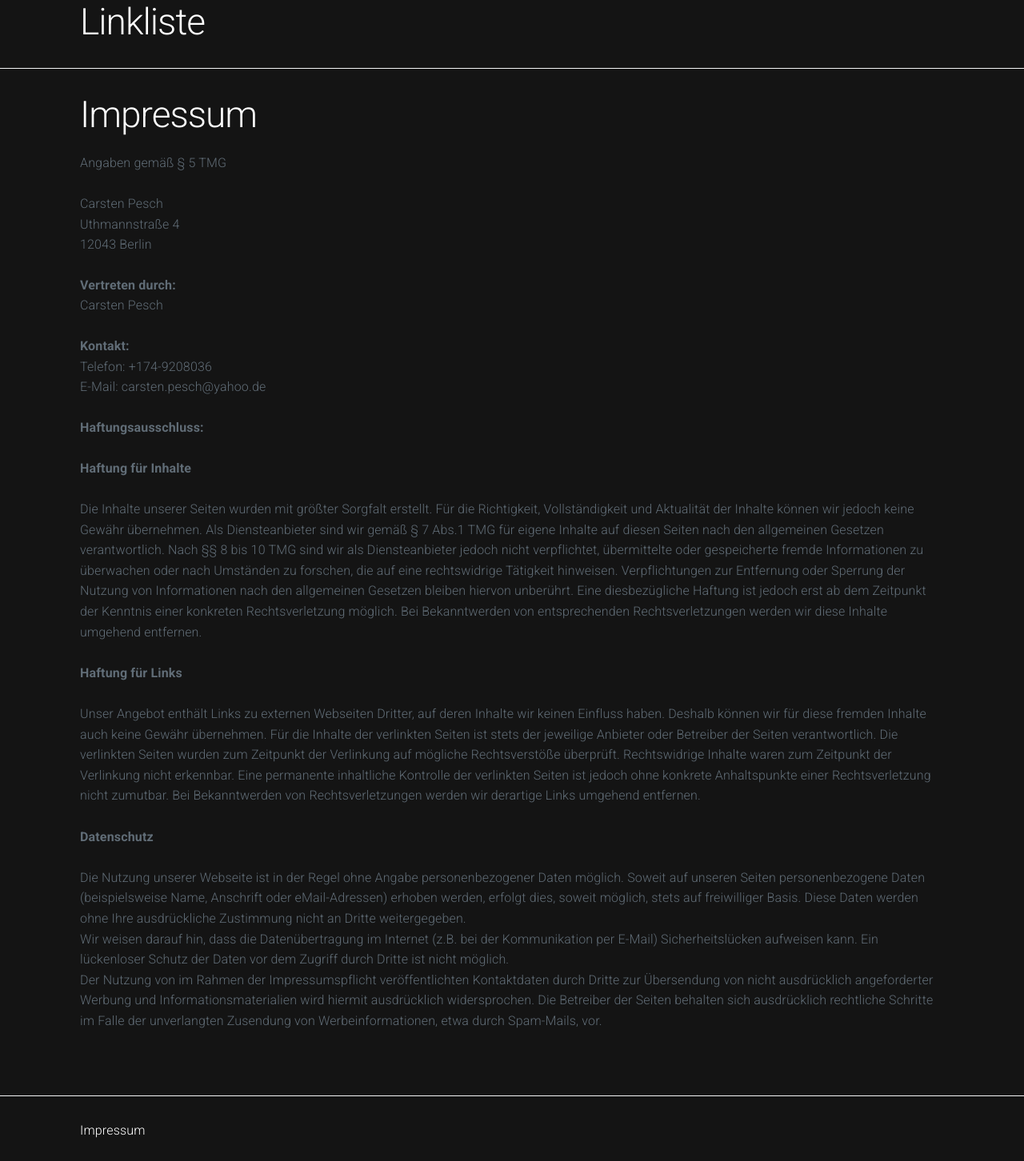
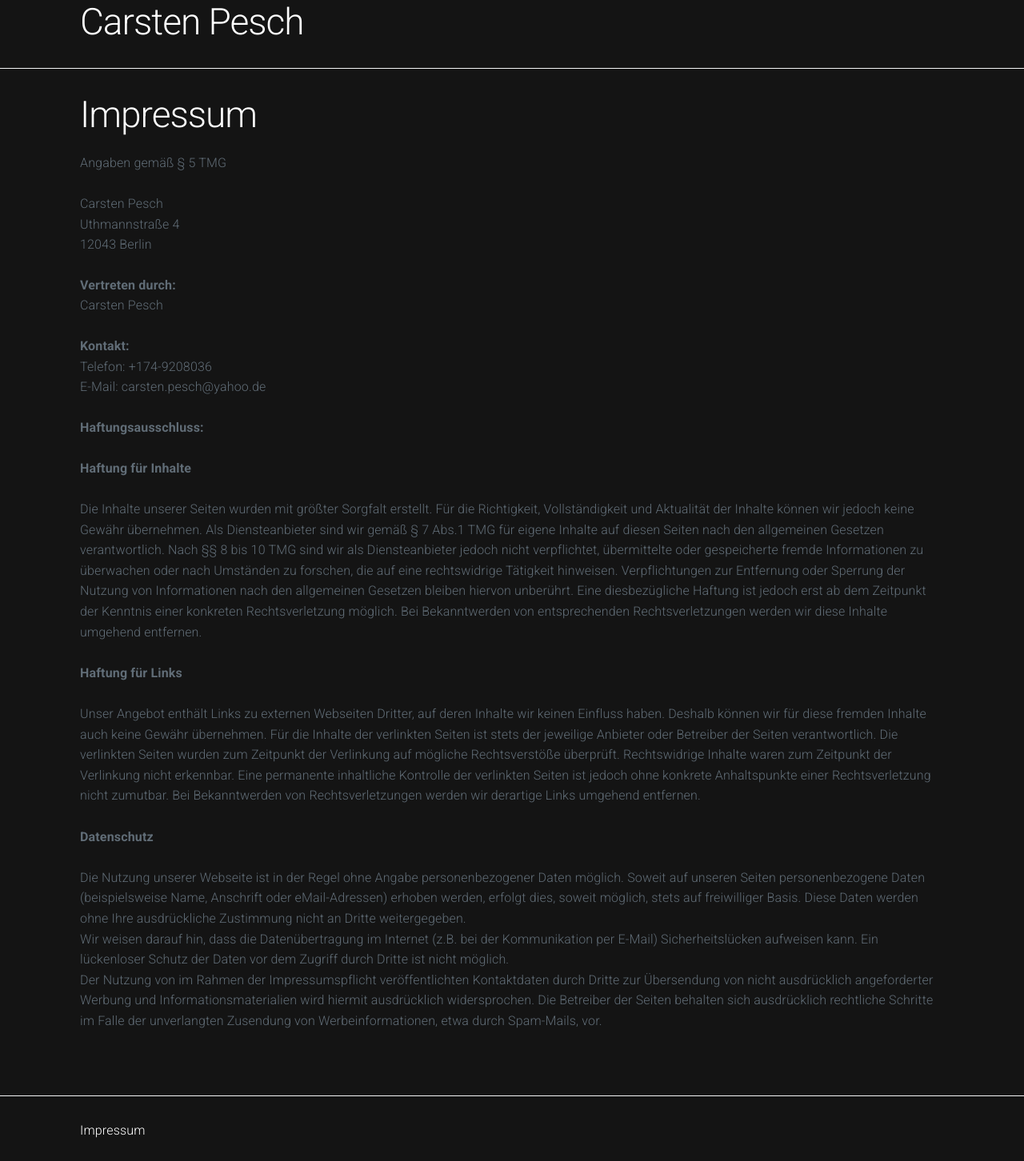
Before and after one commit to cepsch/cepsch.github.io, a Jekyll site: the page built from impressum.html, in a window 1280 px wide. Shown: the whole page at 80% size. Built offline with Jekyll 4.4.1, drawn with Linux system fonts in a browser that asks for light colours.

Commit message:
Carsten Pesch

```diff
--- a/_includes/header.html
+++ b/_includes/header.html
@@ -1,5 +1,5 @@
 <nav class="navigation">
   <section class="container">
-    <h1 class="page-heading">Linkliste</h1>
+    <h1 class="page-heading">Carsten Pesch</h1>
   </section>
 </nav>
```
